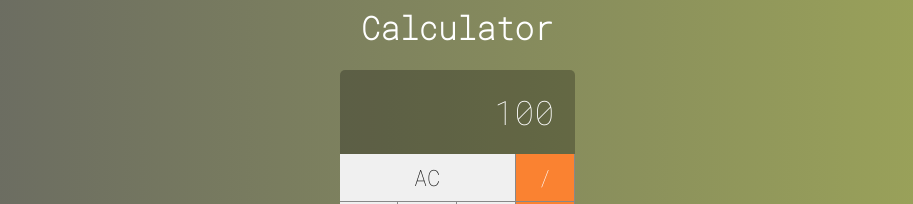
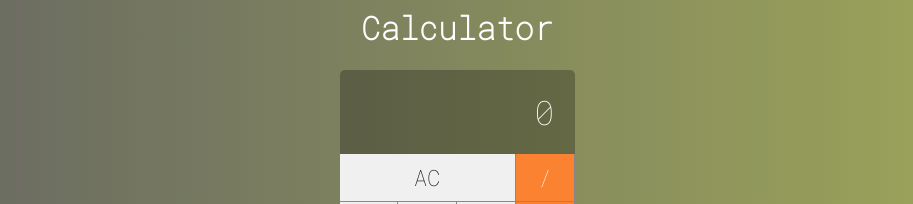
Before and after one commit to Lucas-ASouza/React-Calculator-2.0, a React (Create React App) app: page / in a window 1280 px wide. Shown: the part 221-425 px from the top of the page, without its empty margins (183-1096 px from the left). Built offline with nearby package versions, Linux system fonts and the light colour scheme.

Commit message:
Display is now a functional array

```diff
--- a/src/main/Calculator.jsx
+++ b/src/main/Calculator.jsx
@@ -13,6 +13,8 @@
 
 export default class Calculator extends Component {
 
+    state = { ...initialState}
+
     constructor(props) {
         super(props)
 
@@ -22,7 +24,7 @@
     }
 
     clearMemory() {
-        console.log ('clear')
+        this.setState({ ...initialState })
     }
 
     setOperation(operation) {
@@ -30,13 +32,29 @@
     }
 
     addDigit (n) {
-        console.log(n)
+        if (n === '.' && this.state.displayValue.includes('.')) {
+            return
+        }
+
+        const clearDisplay = this.state.displayValue === '0'
+            || this.state.clearDisplay
+        const currentValue = clearDisplay ? '' : this.state.displayValue
+        const displayValue = currentValue + n
+        this.setState({ displayValue, clearDisplay: false})
+
+        if (n !== '.') {
+            const i = this.state.current
+            const newValue = parseFloat(displayValue)
+            const values = [...this.state.values]
+            values[i] = newValue
+            this.setState({ values })
+        }
     }
 
     render(){
         return (
             <div className="calculator">
-                <Display value={100}/>
+                <Display value={this.state.displayValue}/>
                 <Button Label="AC" click={this.clearMemory} triple/>
                 <Button Label="/" click={this.setOperation} operation/>
                 <Button Label="7" click={this.addDigit}/>
```
